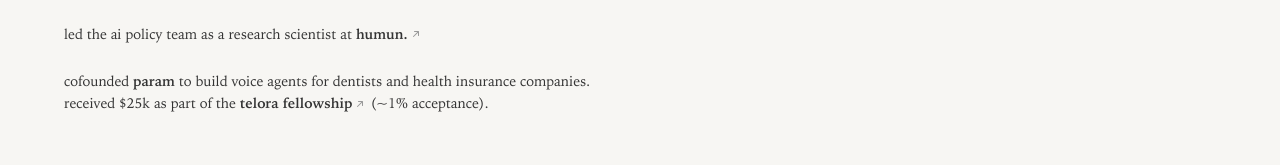
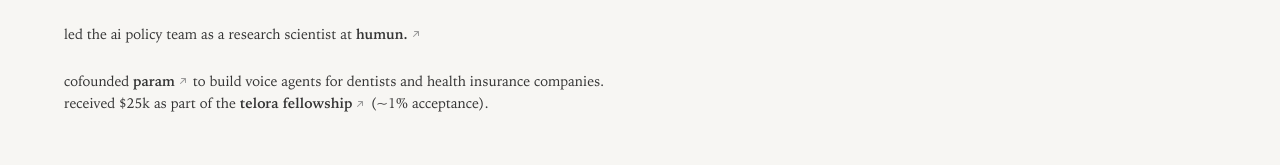
Before and after one commit to daivikk/daivik-site, a Next.js app: page /experiences in a window 1280 px wide. Shown: the part 421-586 px from the top of the page. Built offline with nearby package versions, Linux system fonts and the light colour scheme.

Commit message:
added param site

```diff
--- a/app/experiences/page.tsx
+++ b/app/experiences/page.tsx
@@ -94,7 +94,19 @@
         </p>
 
         <p>
-          cofounded <strong>param</strong> to build voice agents for dentists and health insurance companies. <br /> received $25k as part of the{' '}
+          cofounded{' '}
+          <a
+            href="https://param-omega.vercel.app/"
+            target="_blank"
+            rel="noopener noreferrer"
+            className="font-bold text-[#333] hover:text-black transition-colors no-underline inline-flex items-center gap-0.5 group"
+          >
+            param
+            <svg xmlns="http://www.w3.org/2000/svg" width="12" height="12" viewBox="0 0 24 24" className="text-[#999] transition-transform duration-300 ease-out group-hover:-translate-y-0.5">
+              <path fill="currentColor" d="M18 7.05a1 1 0 0 0-1-1L9 6a1 1 0 0 0 0 2h5.56l-8.27 8.29a1 1 0 0 0 0 1.42a1 1 0 0 0 1.42 0L16 9.42V15a1 1 0 0 0 1 1a1 1 0 0 0 1-1Z"/>
+            </svg>
+          </a>{' '}
+          to build voice agents for dentists and health insurance companies. <br /> received $25k as part of the{' '}
           <a
             href="https://telora.com/"
             target="_blank"
```
